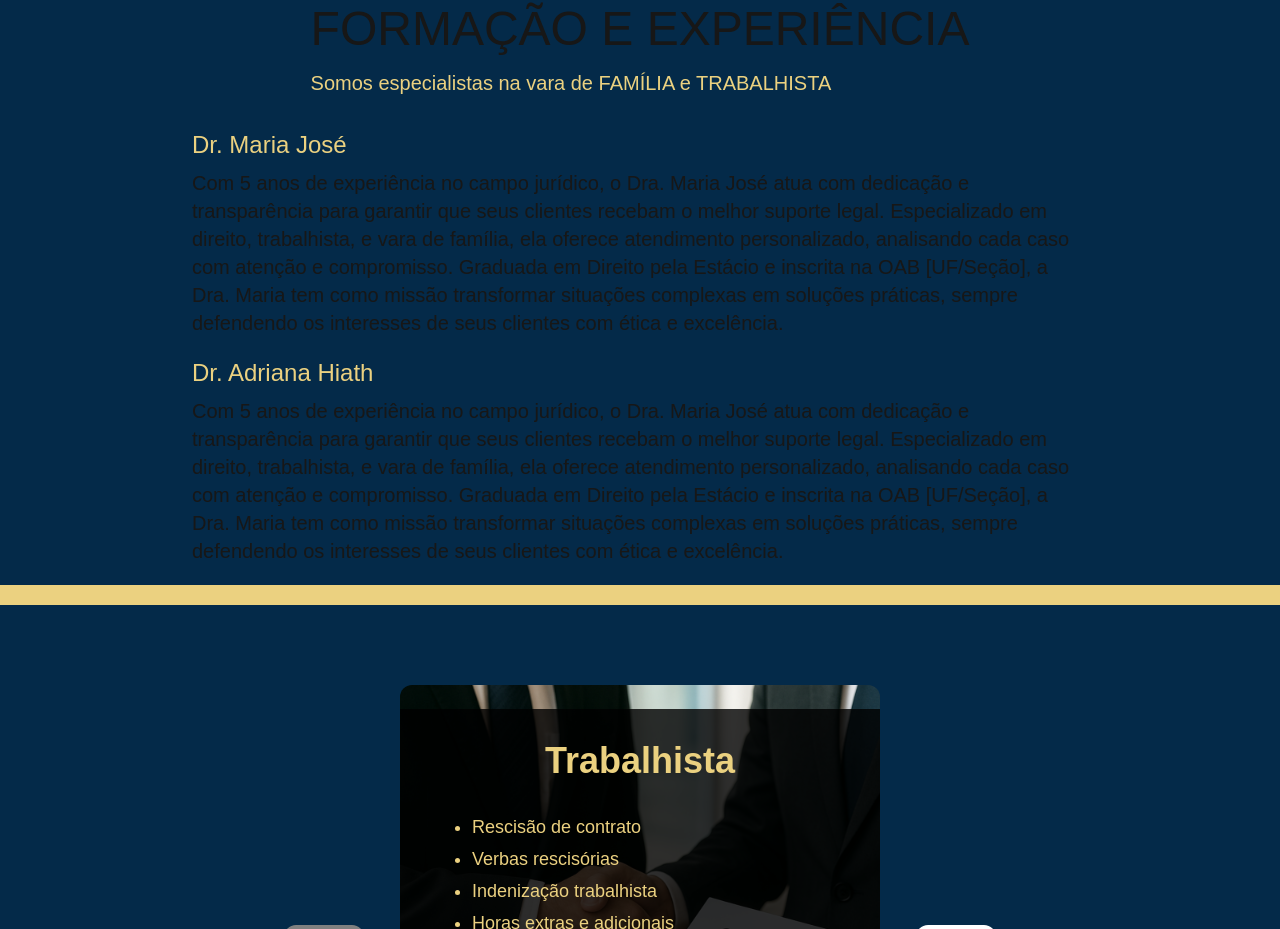
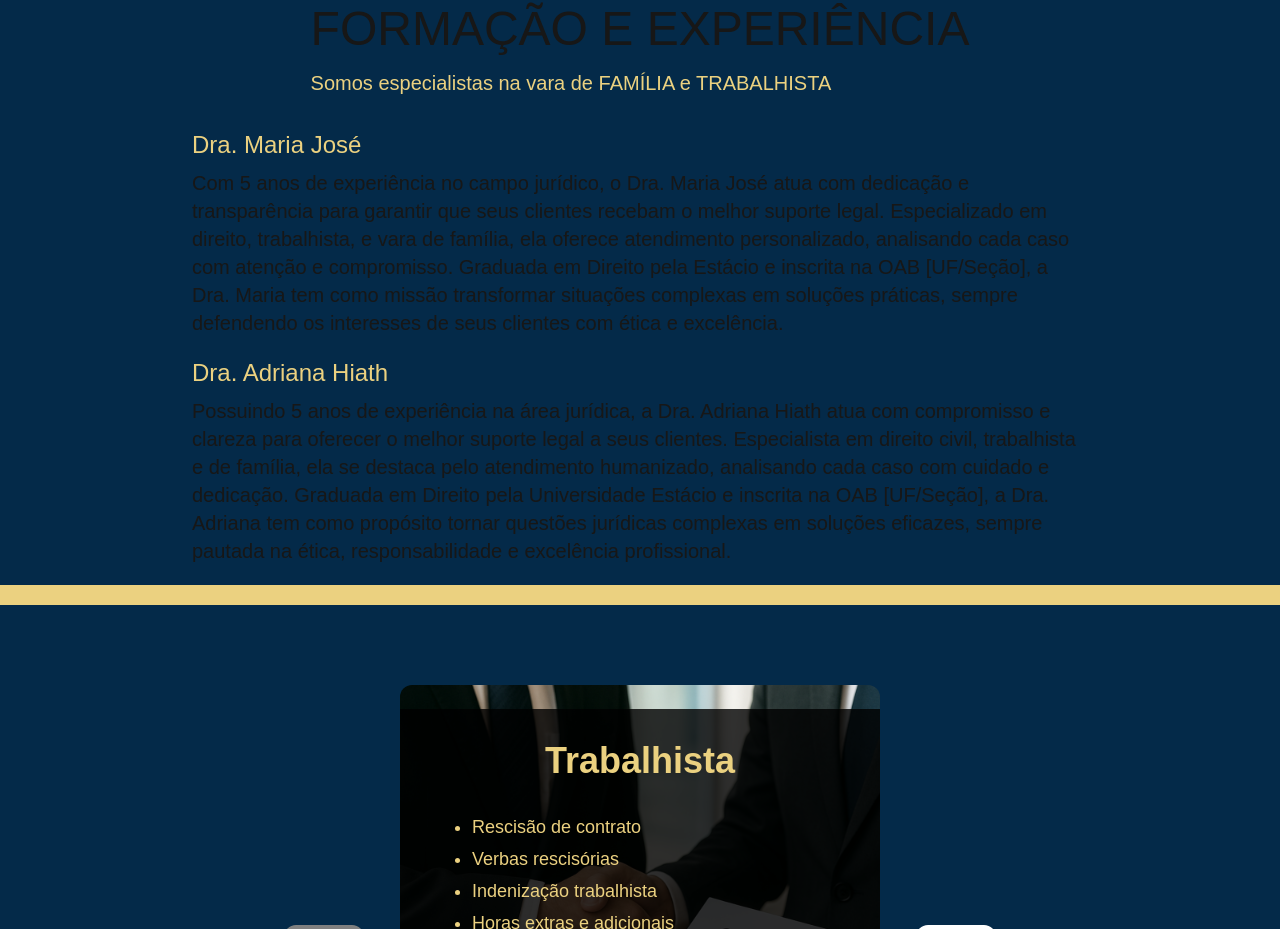
Before and after one commit to DavidSheltonSF/advogados-landing-page, a Next.js app: page / in a window 1280 px wide. Shown: the part 1171-2100 px from the top of the page. Built offline with nearby package versions, Linux system fonts and the light colour scheme.

Commit message:
refactor(Formação e Experiência section): modify the description of Adriana Hiath, since it was the same of the description of Maria José, and replace Dr with Dra in all titles.

```diff
--- a/src/app/page.tsx
+++ b/src/app/page.tsx
@@ -46,12 +46,13 @@ export default function Home() {
           <main>
             <div className="flex flex-col m-auto mt-8 gap-5 w-[70vw]">
                <div className="flex flex-col w-full">
-                <h3 className="text-secondary-color text-2xl mb-2">Dr. Maria José</h3>
+                <h3 className="text-secondary-color text-2xl mb-2">Dra. Maria José</h3>
                 <p className="text-xl">Com 5 anos de experiência no campo jurídico, o Dra. Maria José atua com dedicação e transparência para garantir que seus clientes recebam o melhor suporte legal. Especializado em direito, trabalhista, e vara de família, ela oferece atendimento personalizado, analisando cada caso com atenção e compromisso. Graduada em Direito pela Estácio e inscrita na OAB [UF/Seção], a Dra. Maria tem como missão transformar situações complexas em soluções práticas, sempre defendendo os interesses de seus clientes com ética e excelência. </p>
               </div>
               <div className="flex flex-col ">
-                <h3 className="text-secondary-color text-2xl mb-2">Dr. Adriana Hiath</h3>
-                <p className="text-xl">Com 5 anos de experiência no campo jurídico, o Dra. Maria José atua com dedicação e transparência para garantir que seus clientes recebam o melhor suporte legal. Especializado em direito, trabalhista, e vara de família, ela oferece atendimento personalizado, analisando cada caso com atenção e compromisso. Graduada em Direito pela Estácio e inscrita na OAB [UF/Seção], a Dra. Maria tem como missão transformar situações complexas em soluções práticas, sempre defendendo os interesses de seus clientes com ética e excelência. </p>
+                <h3 className="text-secondary-color text-2xl mb-2">Dra. Adriana Hiath</h3>
+                <p className="text-xl">
+                Possuindo 5 anos de experiência na área jurídica, a Dra. Adriana Hiath atua com compromisso e clareza para oferecer o melhor suporte legal a seus clientes. Especialista em direito civil, trabalhista e de família, ela se destaca pelo atendimento humanizado, analisando cada caso com cuidado e dedicação. Graduada em Direito pela Universidade Estácio e inscrita na OAB [UF/Seção], a Dra. Adriana tem como propósito tornar questões jurídicas complexas em soluções eficazes, sempre pautada na ética, responsabilidade e excelência profissional. </p>
               </div>
             </div>
           </main>
```
